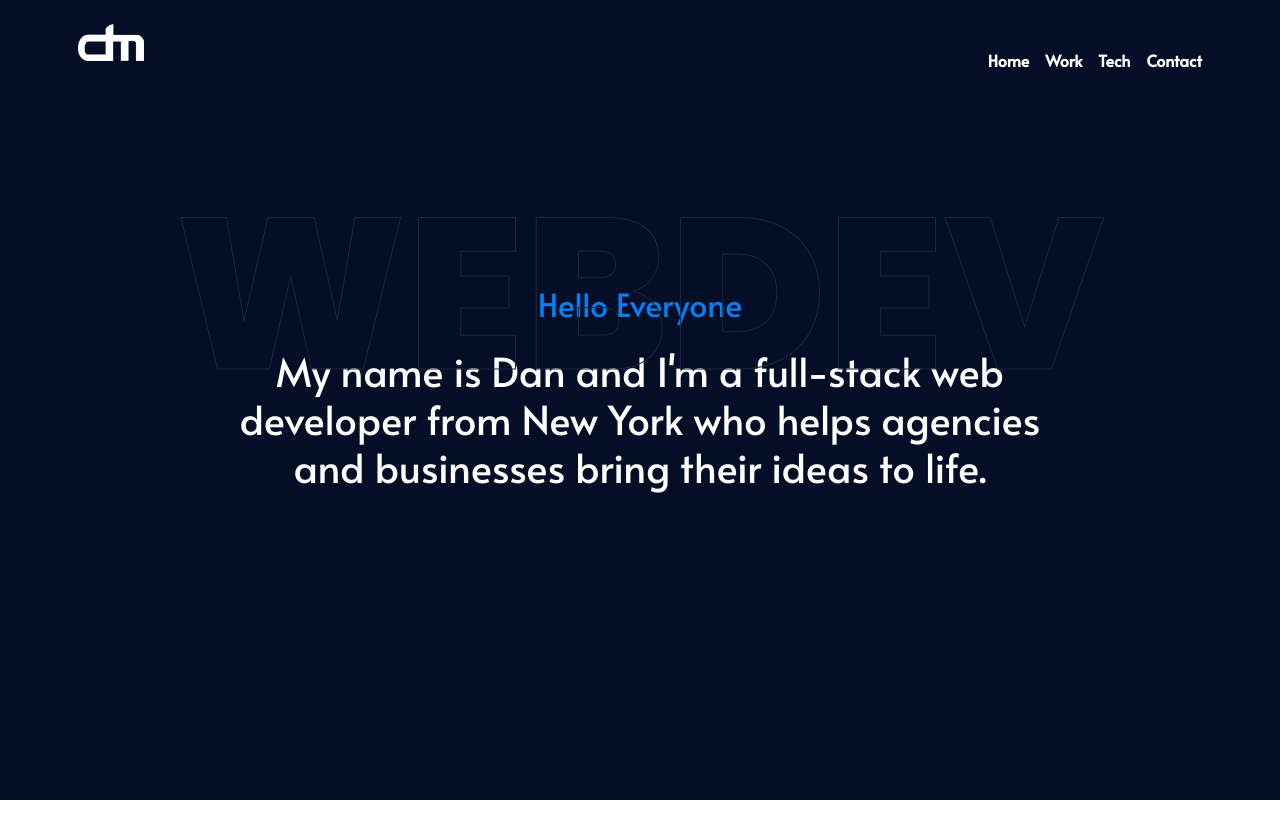
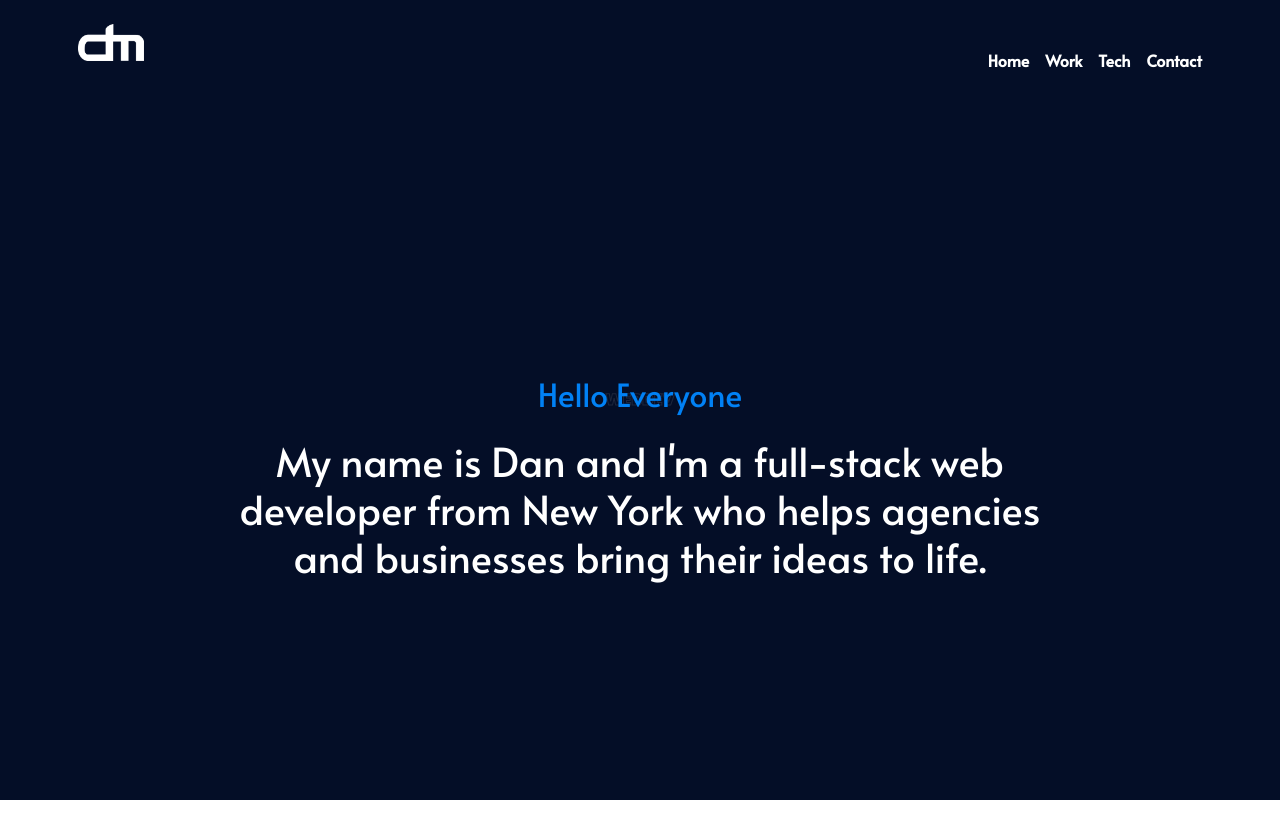
Before and after one commit to dmls/portfolio, a React (Create React App) app: page / in a window 1280 px wide. Shown: the top 838 px of the page. Before the commit the page ends 800 px from the top, so only its background shows below. Built offline with nearby package versions, Linux system fonts and the light colour scheme.

Commit message:
Fix intro section width

```diff
--- a/src/Components/Header.js
+++ b/src/Components/Header.js
@@ -23,7 +23,7 @@ class Header extends React.Component {
 
   render() {
     return (
-      <Container fluid className="bg-blueDark position-fixed py-4">
+      <Container fluid className="bg-blueDark position-fixed py-4" style={{zIndex: 900}}>
         <Row className="mx-5">
           <Col sm={12} md={6}>
             <Row>
--- a/src/Components/Intro.js
+++ b/src/Components/Intro.js
@@ -5,12 +5,12 @@ class Intro extends React.Component {
   render() {
     return (
       <Container fluid id="intro" className="bg-blueDark text-center vh-100">
-        <Row>
-          <Col className="font-poppins-bg">Webdev</Col>
+        <Row className="h-100">
+          <Col style={{marginTop: 'auto', marginBottom: 'auto'}}><div className="font-poppins-bg">Webdev</div></Col>
         </Row>
 
-        <Row className="h-100 d-table">
-          <Col className="d-table-cell align-middle">
+        <Row className="h-100 position-absolute" style={{top: 90, width: '100%'}}>
+          <Col style={{marginTop: 'auto', marginBottom: 'auto'}} className="align-middle">
             <Row>
               <Col className="text-blue">
                 <h2>Hello Everyone</h2>
--- a/src/assets/scss/components/fonts.scss
+++ b/src/assets/scss/components/fonts.scss
@@ -16,10 +16,6 @@ code {
 }
 
 .font-poppins-bg {
-    position: absolute;
-    left: 0;
-    right: 0;
     text-align: center;
-    top: 16.57%;
-    font-size: 215px;
+    // font-size: 10em;
 }
```
